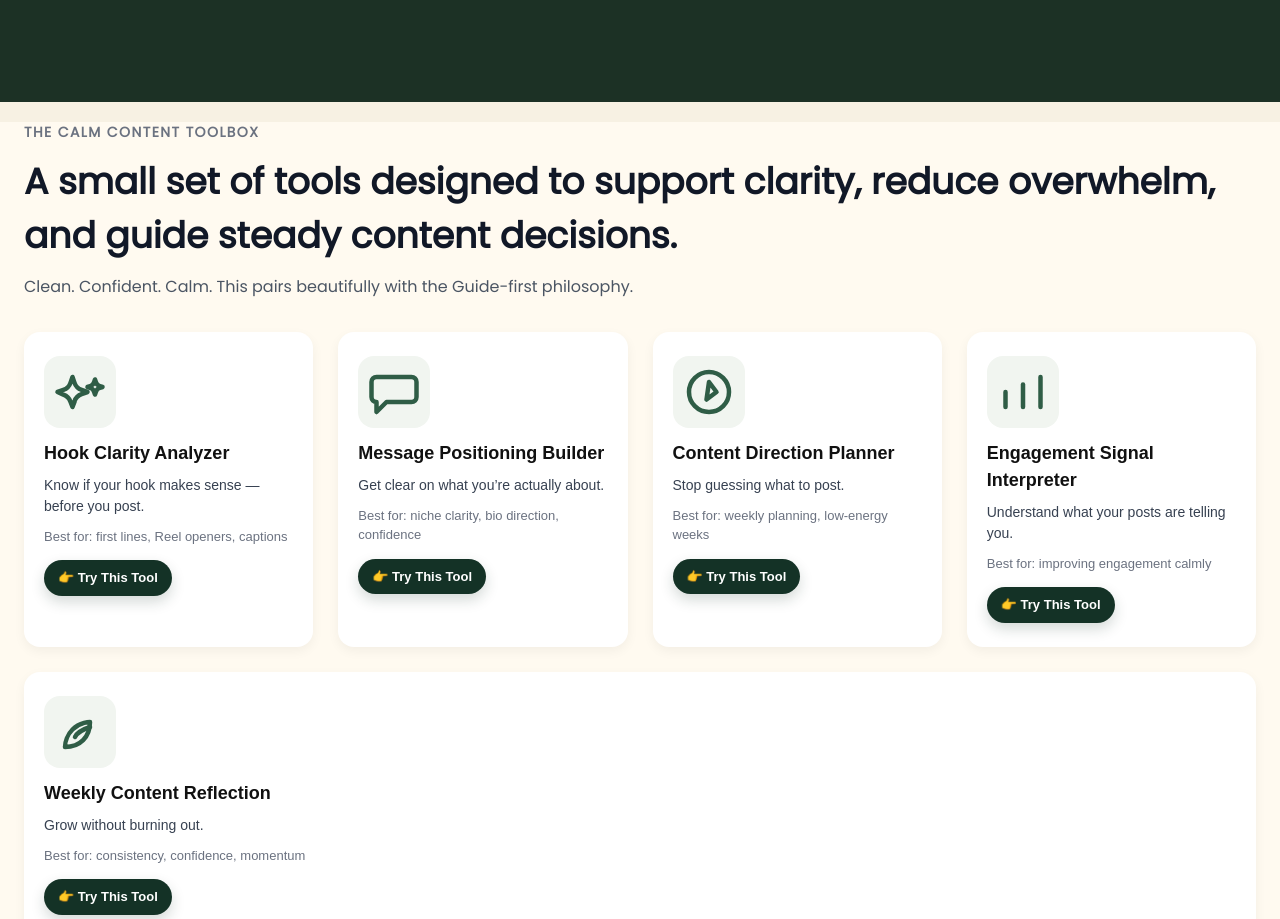
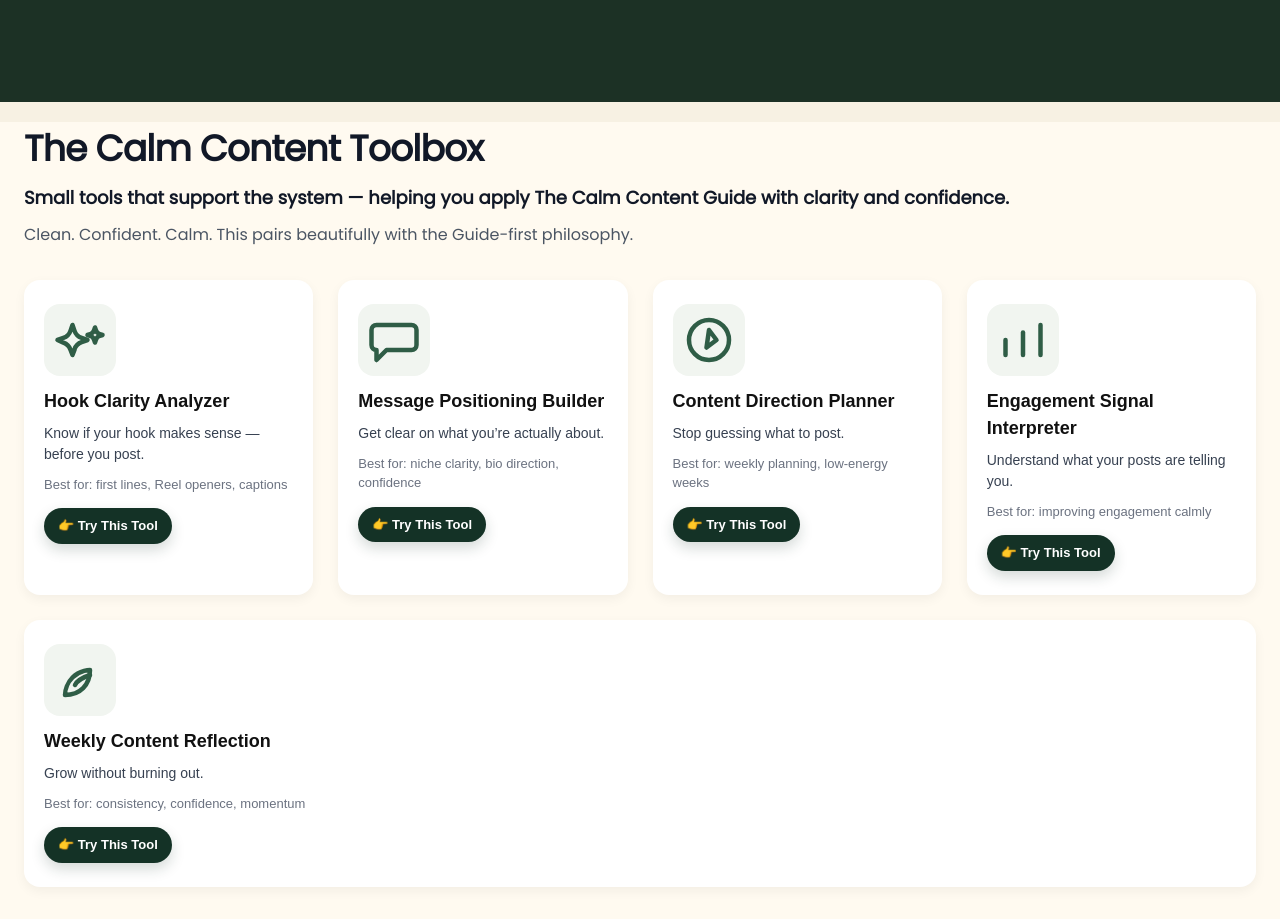
Before and after one commit to gmajors1326/the-calm-content-companion, a Next.js app: page / in a window 1280 px wide. Shown: the part 2748-3667 px from the top of the page. Built offline with nearby package versions, Linux system fonts and the light colour scheme; a web font is replaced by a local one.

Commit message:
Refine toolbox header copy

```diff
--- a/app/page.tsx
+++ b/app/page.tsx
@@ -141,13 +141,22 @@ export default function PromotoLandingPage() {
 
   const ToolsSection = () => (
     <section style={{ backgroundColor: COLORS.LIGHT_CREAM, padding: '0 24px 100px 24px' }}>
-      <div style={{ maxWidth: '1300px', margin: '20px auto 32px auto', textAlign: 'left', fontFamily: '"Poster", "Poppins", sans-serif' }}>
-        <p style={{ fontSize: '14px', fontWeight: '600', letterSpacing: '0.1em', textTransform: 'uppercase', color: '#6b7280', margin: 0 }}>
+      <div style={{ maxWidth: '1300px', margin: '0 auto 32px auto', textAlign: 'left', fontFamily: '"Poster", "Poppins", sans-serif' }}>
+        <h2
+          style={{
+            fontSize: '36px',
+            fontWeight: '700',
+            letterSpacing: '-0.02em',
+            color: COLORS.TEXT_DARK,
+            margin: '20px 0 8px 0'
+          }}
+          className="sm:text-[60px]"
+        >
           The Calm Content Toolbox
+        </h2>
+        <p style={{ fontSize: '18px', fontWeight: '600', color: COLORS.TEXT_DARK, margin: '0 0 10px 0' }}>
+          Small tools that support the system — helping you apply The Calm Content Guide with clarity and confidence.
         </p>
-        <h2 style={{ fontSize: '36px', fontWeight: '700', color: COLORS.TEXT_DARK, margin: '12px 0 10px 0' }}>
-          A small set of tools designed to support clarity, reduce overwhelm, and guide steady content decisions.
-        </h2>
         <p style={{ fontSize: '16px', color: '#4b5563', margin: 0, maxWidth: '820px', lineHeight: '1.7' }}>
           Clean. Confident. Calm. This pairs beautifully with the Guide-first philosophy.
         </p>
```
